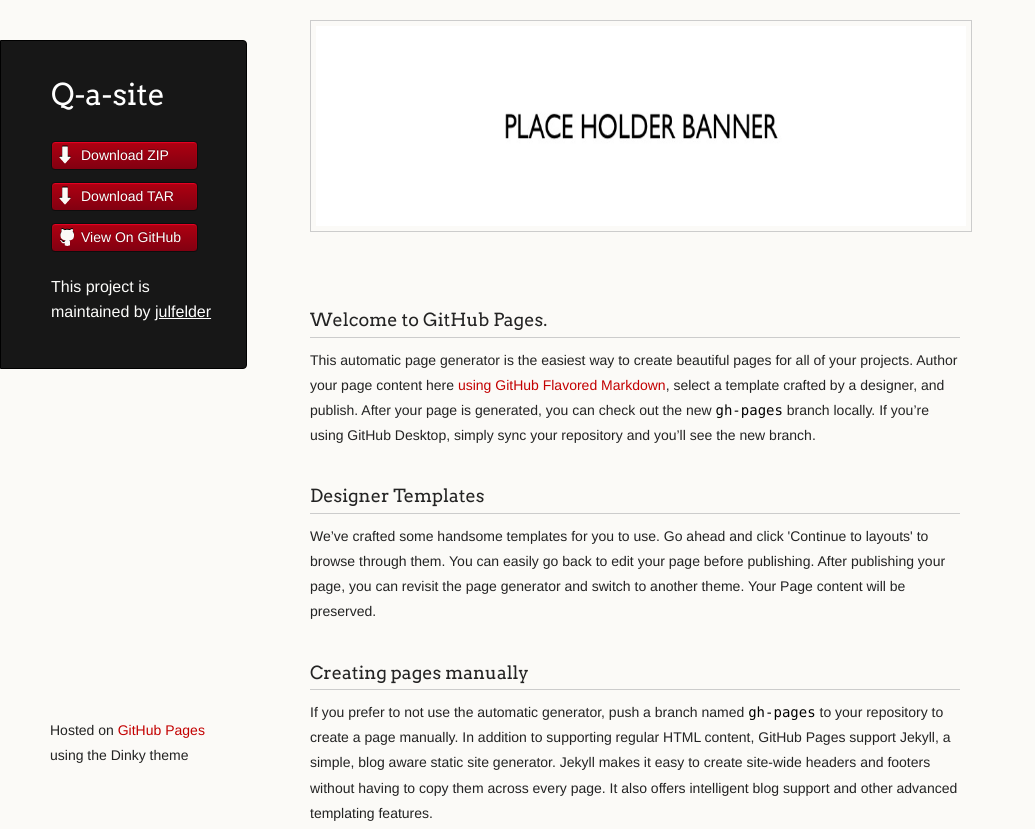
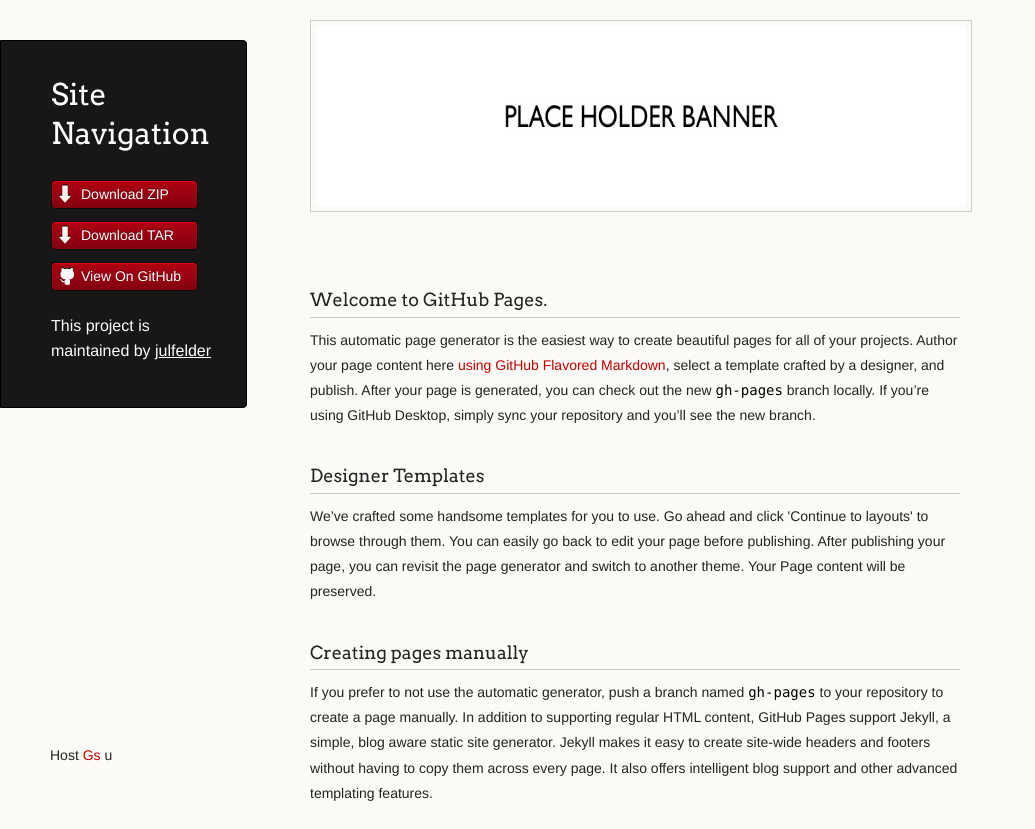
Before and after one commit to julfelder/Q-A-site, a plain HTML site: page index.html in a window 1280 px wide. Shown: the top 829 px of the page, without its empty margins (0-1035 px from the left). Drawn offline with Linux system fonts and the light colour scheme.

Commit message:
Update index.html

```diff
--- a/index.html
+++ b/index.html
@@ -16,7 +16,7 @@
   <body>
     <div class="wrapper">
       <header>
-        <h1 class="header">Q-a-site</h1>
+        <h1 class="header">Site Navigation</h1>
         <p class="header"></p>
 
         <ul>
@@ -30,7 +30,7 @@
 
       </header>
       <section>
-        <img src="BANNER-PLACEHOLDER10.jpg" alt="placeholder banner" style="width:900px;height:200px;">
+        <img src="BANNER-PLACEHOLDER10.jpg" alt="placeholder banner" style="width:1200px;height:180px;">
         <h3>
 
 <a id="welcome-to-github-pages" class="anchor" href="#welcome-to-github-pages" aria-hidden="true"><span aria-hidden="true" class="octicon octicon-link"></span></a>Welcome to GitHub Pages.</h3>
@@ -58,7 +58,7 @@
 <p>Having trouble with Pages? Check out our <a href="https://help.github.com/pages">documentation</a> or <a href="https://github.com/contact">contact support</a> and we’ll help you sort it out.</p>
       </section>
       <footer>
-        <p><small>Hosted on <a href="https://pages.github.com">GitHub Pages</a> using the Dinky theme</small></p>
+        <p><small>Host <a href="https://pages.github.com">Gs</a> u</small></p>
       </footer>
     </div>
     <!--[if !IE]><script>fixScale(document);</script><![endif]-->
```
